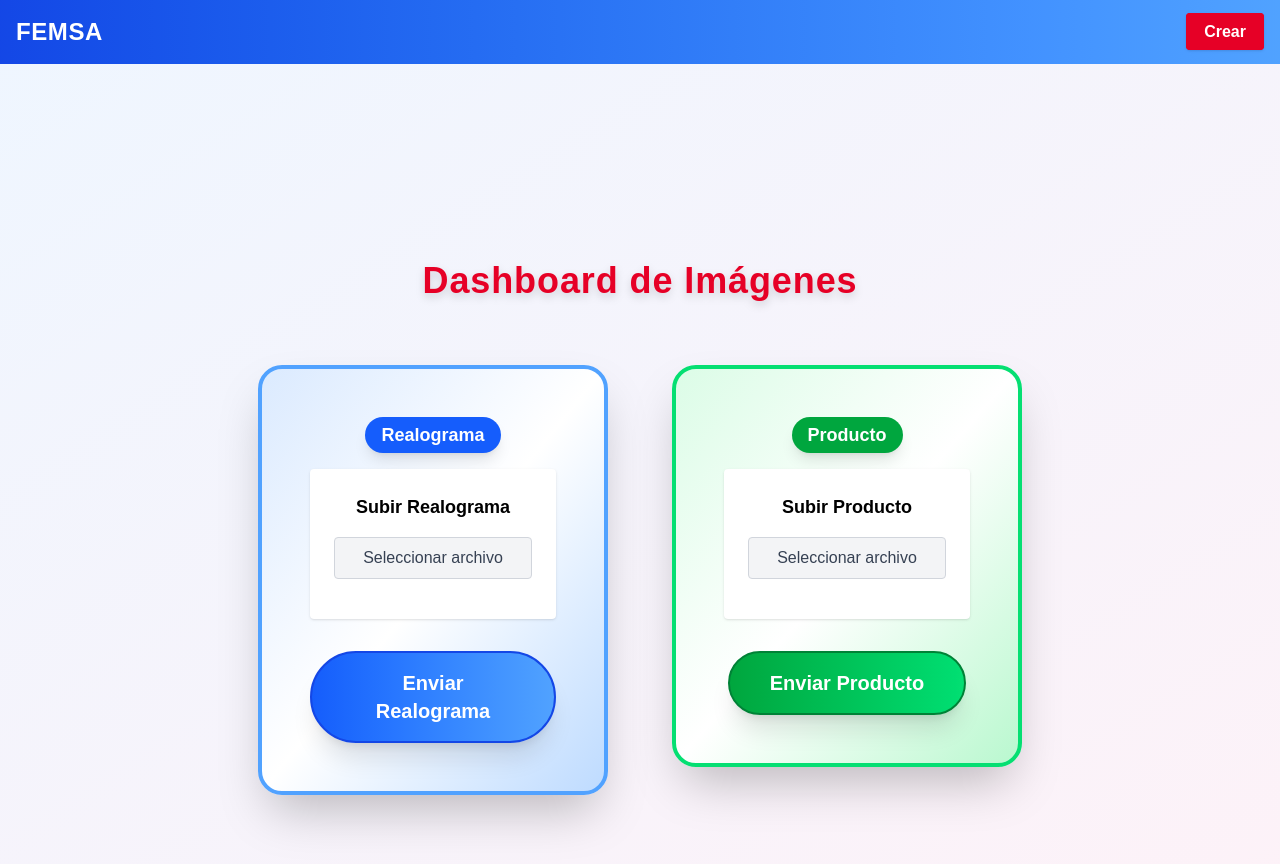
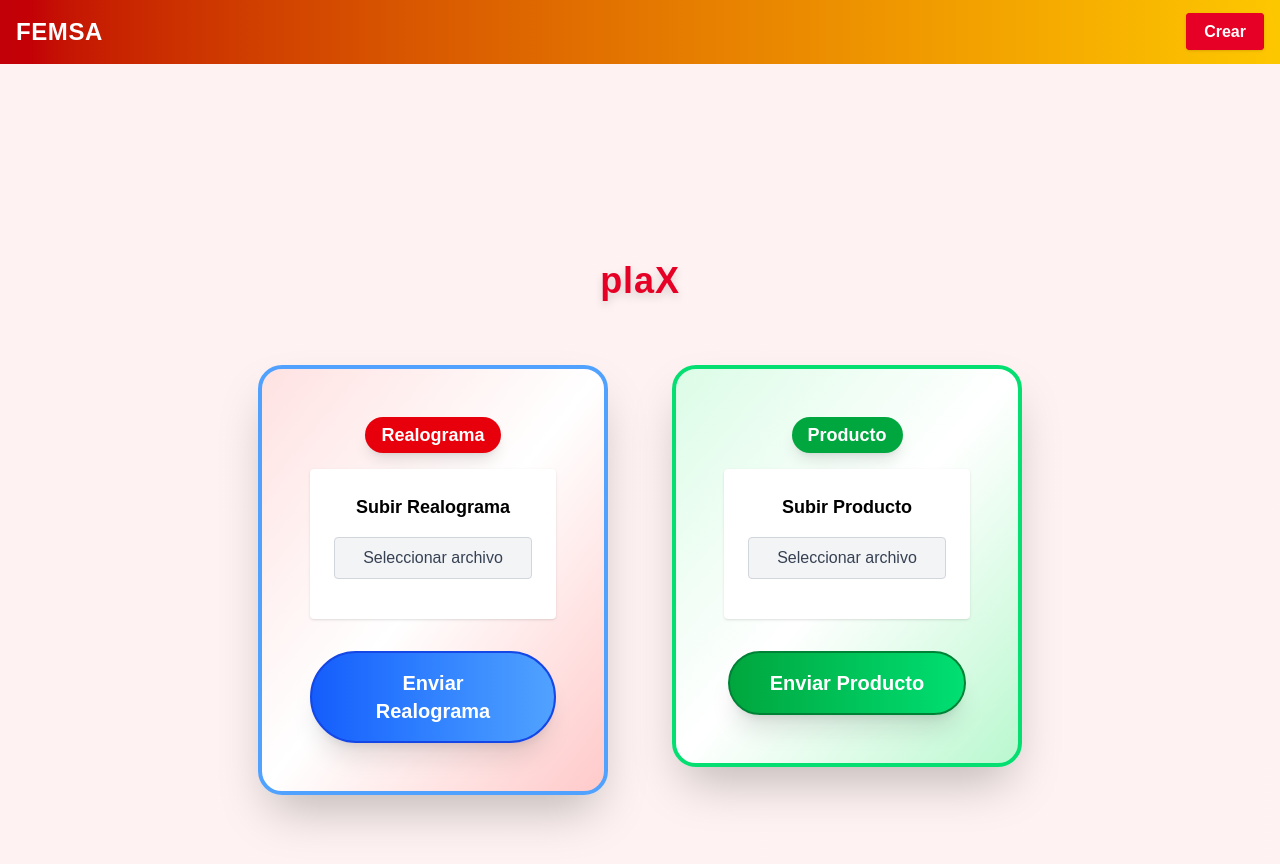
Before and after one commit to FEMSA-Hack/FEMSA-WebPage, a Next.js app: page /homemain in a window 1280 px wide. Built offline with nearby package versions, Linux system fonts and the light colour scheme.

Commit message:
colorsitos

```diff
--- a/src/app/homemain/page.tsx
+++ b/src/app/homemain/page.tsx
@@ -58,14 +58,14 @@ export default function HomePage() {
   };
 
   return (
-    <section className="flex flex-col justify-center items-center pt-32 min-h-screen bg-gradient-to-br from-blue-50 to-pink-50">
+    <section className="flex flex-col justify-center items-center pt-32 min-h-screen bg-gradient-to-br from-red-50 to-red-50">
       <h2 className="text-4xl font-extrabold mb-16 text-center text-[#e60026] drop-shadow-lg tracking-wide">
-        Dashboard de Imágenes
+        plaX
       </h2>
       <div className="flex flex-col md:flex-row gap-16 justify-center items-start text-black">
         {/* Realograma Section */}
-        <div className="flex flex-col items-center bg-gradient-to-br from-blue-100 via-white to-blue-200 rounded-3xl shadow-2xl border-4 border-blue-400 p-12 hover:scale-105 transition-transform duration-300 w-[350px]">
-          <span className="mb-4 px-4 py-1 rounded-full bg-blue-600 text-white font-bold shadow-lg text-lg">
+        <div className="flex flex-col items-center bg-gradient-to-br from-red-100 via-white to-red-200 rounded-3xl shadow-2xl border-4 border-blue-400 p-12 hover:scale-105 transition-transform duration-300 w-[350px]">
+          <span className="mb-4 px-4 py-1 rounded-full bg-red-600 text-white font-bold shadow-lg text-lg">
             Realograma
           </span>
           <ImageUploadBox title="Subir Realograma" />
--- a/src/components/Header.tsx
+++ b/src/components/Header.tsx
@@ -2,7 +2,7 @@ import Link from "next/link";
 
 export default function Header() {
   return (
-    <header className="bg-gradient-to-r from-blue-700 to-blue-400 text-white p-4 shadow flex justify-between items-center">
+    <header className="bg-gradient-to-r from-red-700 to-yellow-400 text-white p-4 shadow flex justify-between items-center">
       <h1 className="text-2xl font-bold tracking-wide">FEMSA </h1>
       <nav>
         <Link
```
